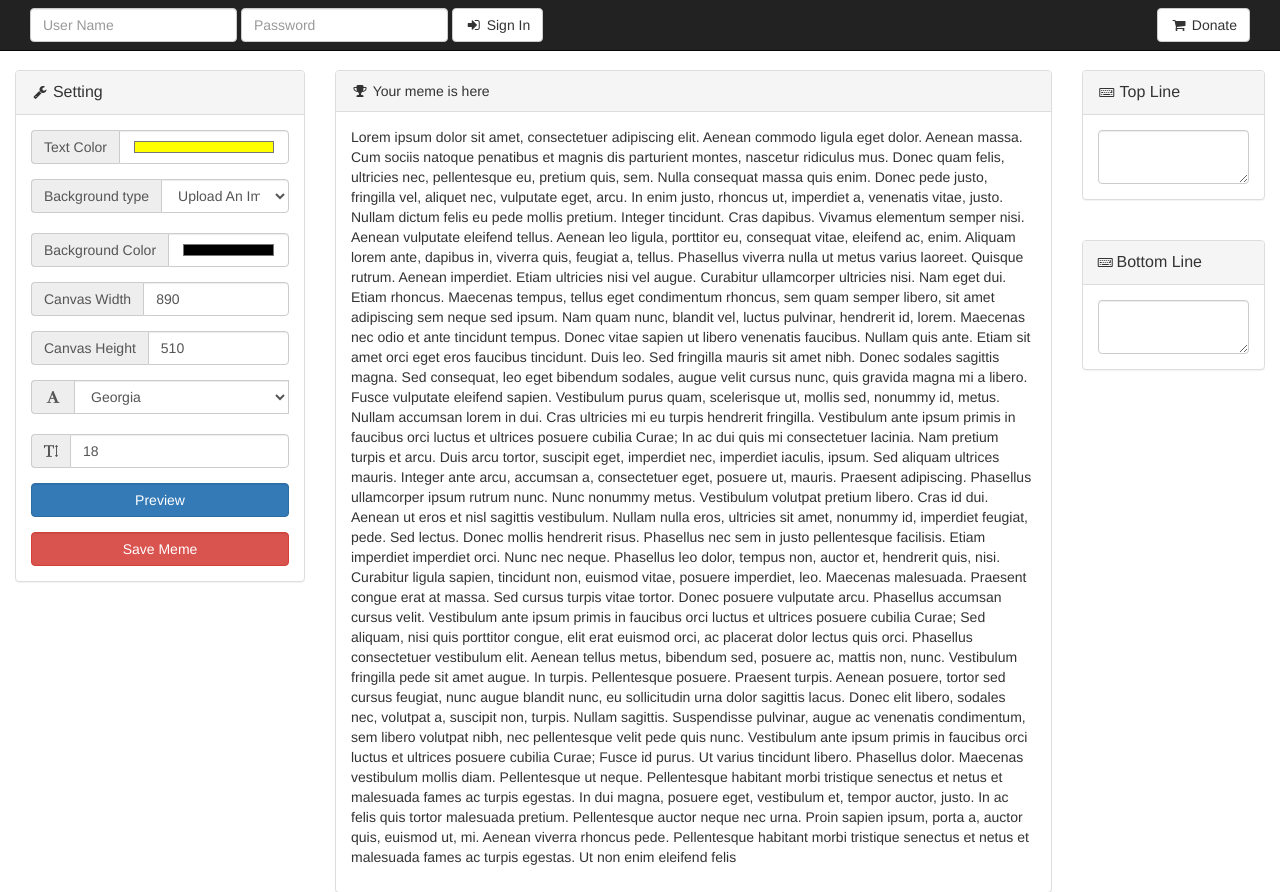
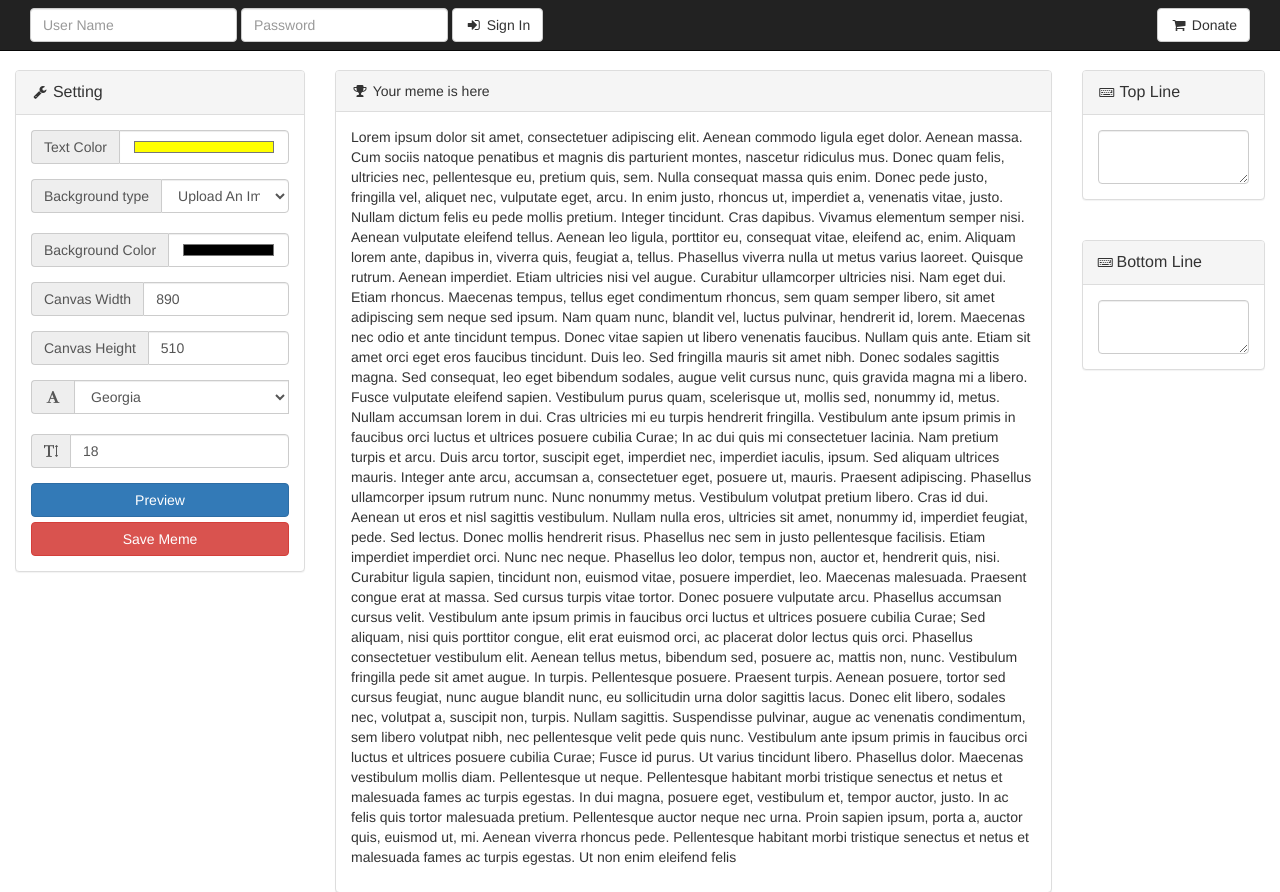
Before and after one commit to alireza-saberi/meme-maker, a website: page client/index.html in a window 1280 px wide. Shown: the top 892 px of the page. Drawn offline with nearby package versions, Linux system fonts and the light colour scheme.

Commit message:
fix: button styling is corrected
Instead of putting buttons in form-control and I applied btn-block styling
on them

```diff
--- a/client/index.html
+++ b/client/index.html
@@ -20,7 +20,7 @@
   </head>
   <body data-ng-app="memeMaker">
     <div class="container-fluid" ng-controller="footerController">
-        <div class="nav navbar navbar-default navbar-fixed-top navbar-inverse">
+        <div class="nav navbar navbar-fixed-top navbar-inverse">
           <div class="container-fluid">
             <div class="navbar-header">
               <form class="navbar-form navbar-left">
@@ -91,7 +91,7 @@
                           <i class="fa fa-fw fa-font"></i>
                         </div>
                         <div>
-                          <Select class="form-control">
+                          <select class="form-control">
                             <option>Georgia</option>
                             <option>Palatino Linotype</option>
                             <option>Times New Roman</option>
@@ -105,7 +105,7 @@
                             <option>Verdana</option>
                             <option>Courier New</option>
                             <option>Lucida Console</option>
-                        </Select>
+                        </select>
                       </div>
                     </div>
                 </div>
@@ -118,12 +118,10 @@
                         <input type="text" class="form-control"  value="18">
                      </div>
                 </div>
-                <div class="form-group">
-                  <buton type="button" class="btn btn-primary form-control">Preview</buton>
-                </div>
-                <div lass="form-group">
-                  <buton type="button" class="btn btn-danger form-control">Save Meme</buton>
-                </div>
+                  <buton type="button" class="btn btn-primary btn-block">Preview</buton>
+
+                  <buton type="button" class="btn btn-danger btn-block">Save Meme</buton>
+
             </form>
           </div>
         </div>
```
